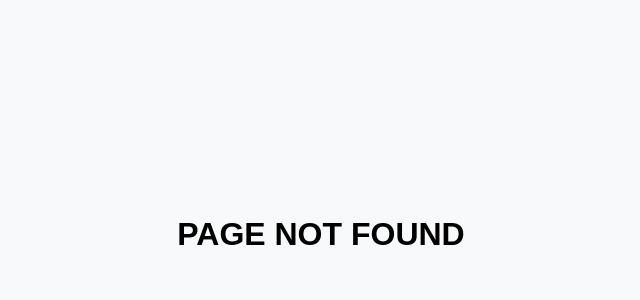
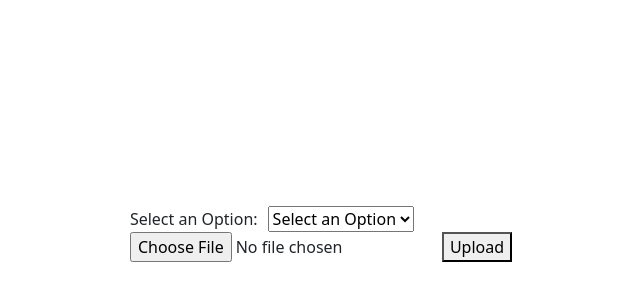
Before and after one commit to cfghyderabad24/Team-37, a React (Create React App) app in the folder frontend/: page /Home in a window 1280 px wide. Before the commit this address had no page. Shown: the part 166-466 px from the top of the page, without its empty margins (319-959 px from the left). Built offline with nearby package versions, Linux system fonts and the light colour scheme.

Commit message:
file upload

```diff
--- a/frontend/package.json
+++ b/frontend/package.json
@@ -3,13 +3,19 @@
   "version": "0.1.0",
   "private": true,
   "dependencies": {
+    "@emotion/react": "^11.11.4",
+    "@emotion/styled": "^11.11.5",
     "@heroicons/react": "^2.1.4",
     "@material-tailwind/react": "^2.1.9",
+    "@mui/icons-material": "^5.15.20",
+    "@mui/material": "^5.15.20",
     "@testing-library/jest-dom": "^5.17.0",
     "@testing-library/react": "^13.4.0",
     "@testing-library/user-event": "^13.5.0",
     "axios": "^1.7.2",
+    "bootstrap": "^5.3.3",
     "react": "^18.3.1",
+    "react-circular-progressbar": "^2.1.0",
     "react-dom": "^18.3.1",
     "react-router-dom": "^6.23.1",
     "react-scripts": "5.0.1",
--- a/frontend/src/App.js
+++ b/frontend/src/App.js
@@ -4,7 +4,9 @@ import { BrowserRouter, Routes, Route } from "react-router-dom";
 import Login from "./Login";
 import Analysis from "./components/analysis";
 import PageNotFound from "./components/PageNotFound";
-
+// index.js or App.js
+import "bootstrap/dist/css/bootstrap.min.css";
+import Home from "./Home";
 function App() {
   return (
     <BrowserRouter>
@@ -12,6 +14,7 @@ function App() {
         <Route path="/" element={<Login />} />
         <Route path="/stats" element={<Analysis />} />
         <Route path="*" element={<PageNotFound />} />
+        <Route path="/Home" element={<Home />} />
       </Routes>
     </BrowserRouter>
   );
--- a/frontend/src/Home.js
+++ b/frontend/src/Home.js
@@ -0,0 +1,18 @@
+import React from "react";
+
+// index.js or App.js
+import "bootstrap/dist/css/bootstrap.min.css";
+import Progress from "./progress";
+function Home() {
+  return (
+    <div className="home">
+      <Progress />
+      <form action="/upload" method="POST" enctype="multipart/form-data">
+        <input type="file" name="profileImage" />
+        <button type="submit">Upload</button>
+      </form>
+    </div>
+  );
+}
+
+export default Home;
--- a/frontend/src/Login.js
+++ b/frontend/src/Login.js
@@ -3,6 +3,7 @@ import { useNavigate } from "react-router-dom";
 import "./index.css";
 import "./App.css";
 import axios from "axios";
+
 const Login = (props) => {
   const [email, setEmail] = useState("");
   const [password, setPassword] = useState("");
@@ -46,7 +47,7 @@ const Login = (props) => {
         if (response.data.success) {
           // Save the token and user details as needed
           // Navigate to the home page
-          navigate("/home");
+          navigate("/Home");
         } else {
           setApiError(response.data.message);
         }
```
Also changed, not shown: 1 other file (tests, documents, lock files or other folders).
